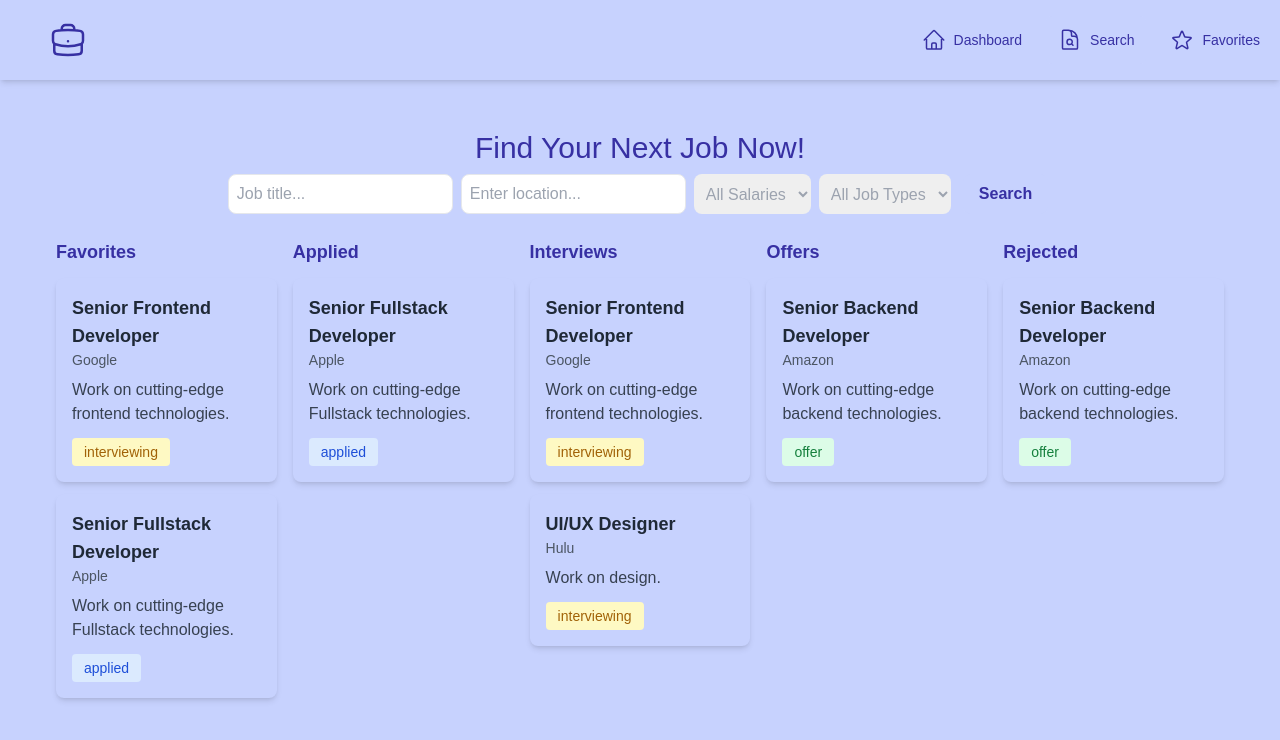
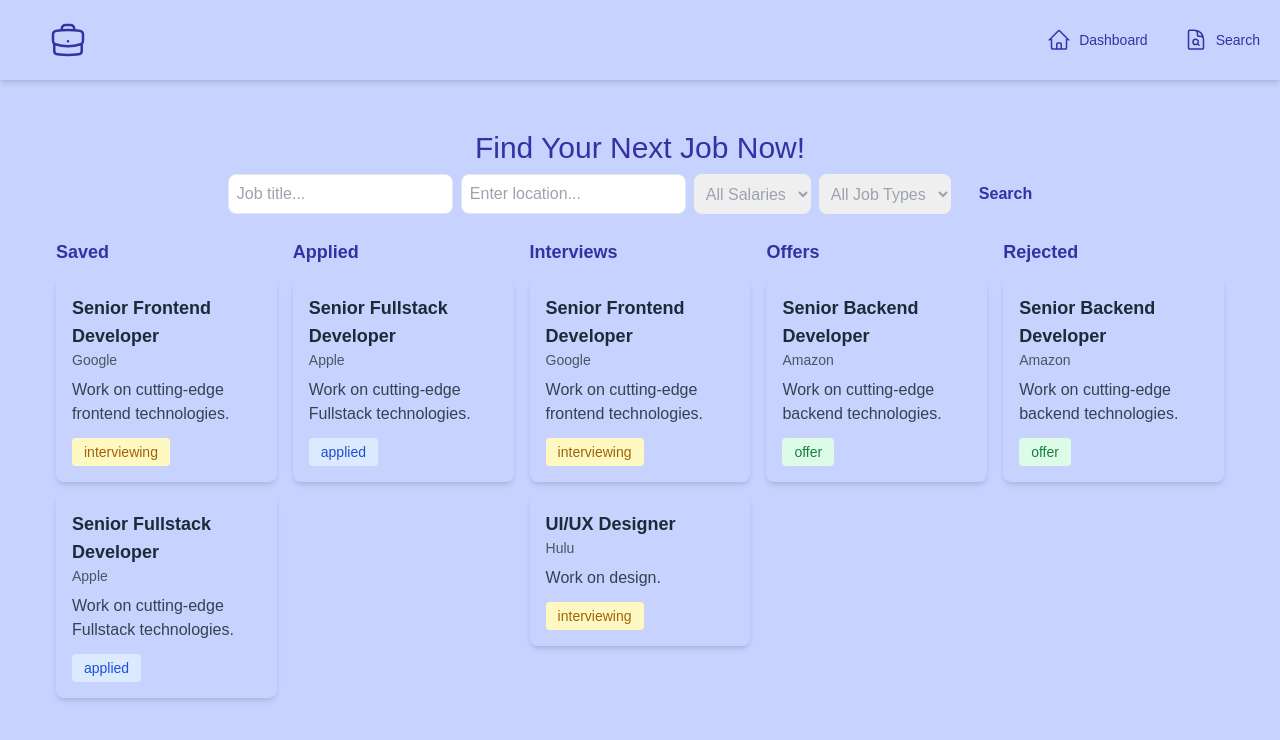
Before and after one commit to jadonahue/job-search-tracker, a Next.js app: page /search in a window 1280 px wide. Shown: the top 740 px of the page. Built offline with nearby package versions, Linux system fonts and the light colour scheme.

Commit message:
Change from favorites to saved

```diff
--- a/src/components/JobList.js
+++ b/src/components/JobList.js
@@ -46,15 +46,15 @@ const jobs = [
 
 const JobList = () => {
 
-    const favoriteJobs = jobs.filter(job => job.favorited);
+    const savedJobs = jobs.filter(job => job.favorited);
     const appliedJobs = jobs.filter(job => job.status === "applied");
     const interviewingJobs = jobs.filter(job => job.status === "interviewing");
     const offerJobs = jobs.filter(job => job.status === "offer");
     const rejectedJobs = jobs.filter(job => job.status === "rejected");
 
-    const favoriteJobsList = favoriteJobs.length > 0
-        ? favoriteJobs.map((job) => <JobCard key={job.id} job={job} />)
-        : <p className="text-gray-500">No favorites yet</p>;
+    const savedJobsList = savedJobs.length > 0
+        ? savedJobs.map((job) => <JobCard key={job.id} job={job} />)
+        : <p className="text-gray-500">No saved jobs yet</p>;
 
     const appliedJobsList = appliedJobs.length > 0
         ? appliedJobs.map((job) => <JobCard key={job.id} job={job} />)
@@ -75,10 +75,10 @@ const JobList = () => {
 
     return (
         <div className="grid gap-4 md:grid-cols-5 p-4 mx-10">
-            {/* First Column: Favorite Jobs */}
+            {/* First Column: Saved Jobs */}
             <div>
-                <h2 className="text-lg font-semibold mb-2">Favorites</h2>
-                {favoriteJobsList}
+                <h2 className="text-lg font-semibold mb-2">Saved</h2>
+                {savedJobsList}
             </div>
 
             {/* Second Column: Applied */}
--- a/src/components/NavLinks.js
+++ b/src/components/NavLinks.js
@@ -16,7 +16,7 @@ const links = [
     { name: "Dashboard", href: "/dashboard", icon: HomeIcon },
     { name: 'Search', href: '/search', icon: DocumentMagnifyingGlassIcon },
     { name: "Signup", href: "/signup", icon: UserPlusIcon },
-    { name: 'Favorites', href: '/favorites', icon: StarIcon }
+    { name: 'Saved', href: '/saved', icon: StarIcon }
 ]
 
 export default function NavLinks() {
```
